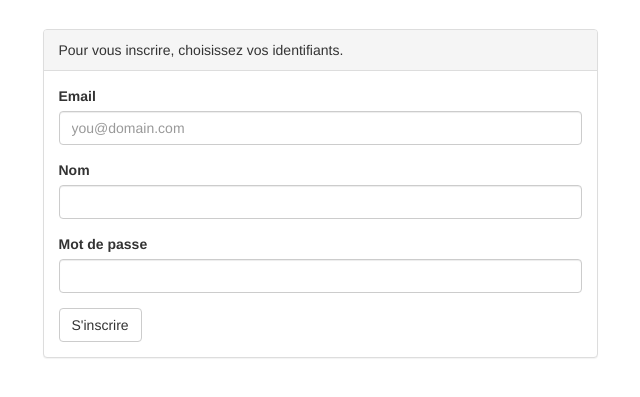
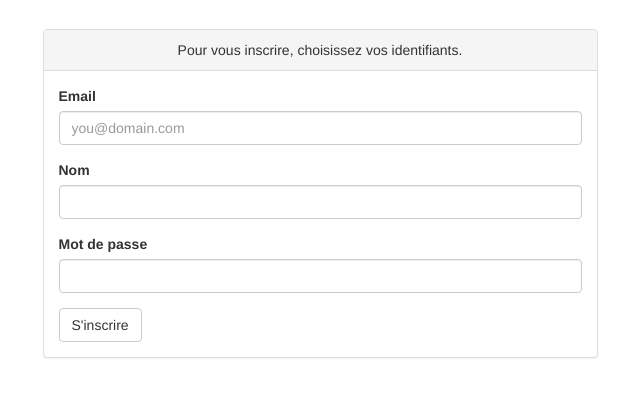
Before and after one commit to gyerbanga/loginslim, a PHP site: template resources/views/auth/signup.twig in a window 1280 px wide. Shown: the part 51-448 px from the top of the page, without its empty margins (320-960 px from the left). Run offline with PHP 8.4, Linux system fonts and the light colour scheme; the template is opened without the code that fills it, so the values that code supplies are empty; some libraries are stand-ins or nearby versions.

Commit message:
app auth : css pour page de choix d'identifiants

```diff
--- a/resources/views/auth/signup.twig
+++ b/resources/views/auth/signup.twig
@@ -4,7 +4,7 @@
     <div class="row">
         <div class="col-md-6 col-md-offset-3">
             <div class="panel panel-default">
-                <div class="panel-heading">Pour vous inscrire, choisissez vos identifiants.</div>
+                <div class="panel-heading text-center">Pour vous inscrire, choisissez vos identifiants.</div>
                 <div class="panel-body">
 
                     <form action="{{ path_for('auth.signup') }}" method="post">
@@ -17,7 +17,6 @@
                             {% endif %}
                         </div>
 
-
                         <div class="form-group{{ errors.name ?' has-error' : '' }}">
                             <label for="name">Nom</label>
                             <input type="text" name="name" id="name" class="form-control" value="{{ old.name }}">
@@ -25,7 +24,6 @@
                                 <span class="help-block">{{ errors.name | first }}</span>
                             {% endif %}
                         </div>
-
 
                         <div class="form-group{{ errors.password ?' has-error' : '' }}">
                             <label for="password">Mot de passe</label>
```
